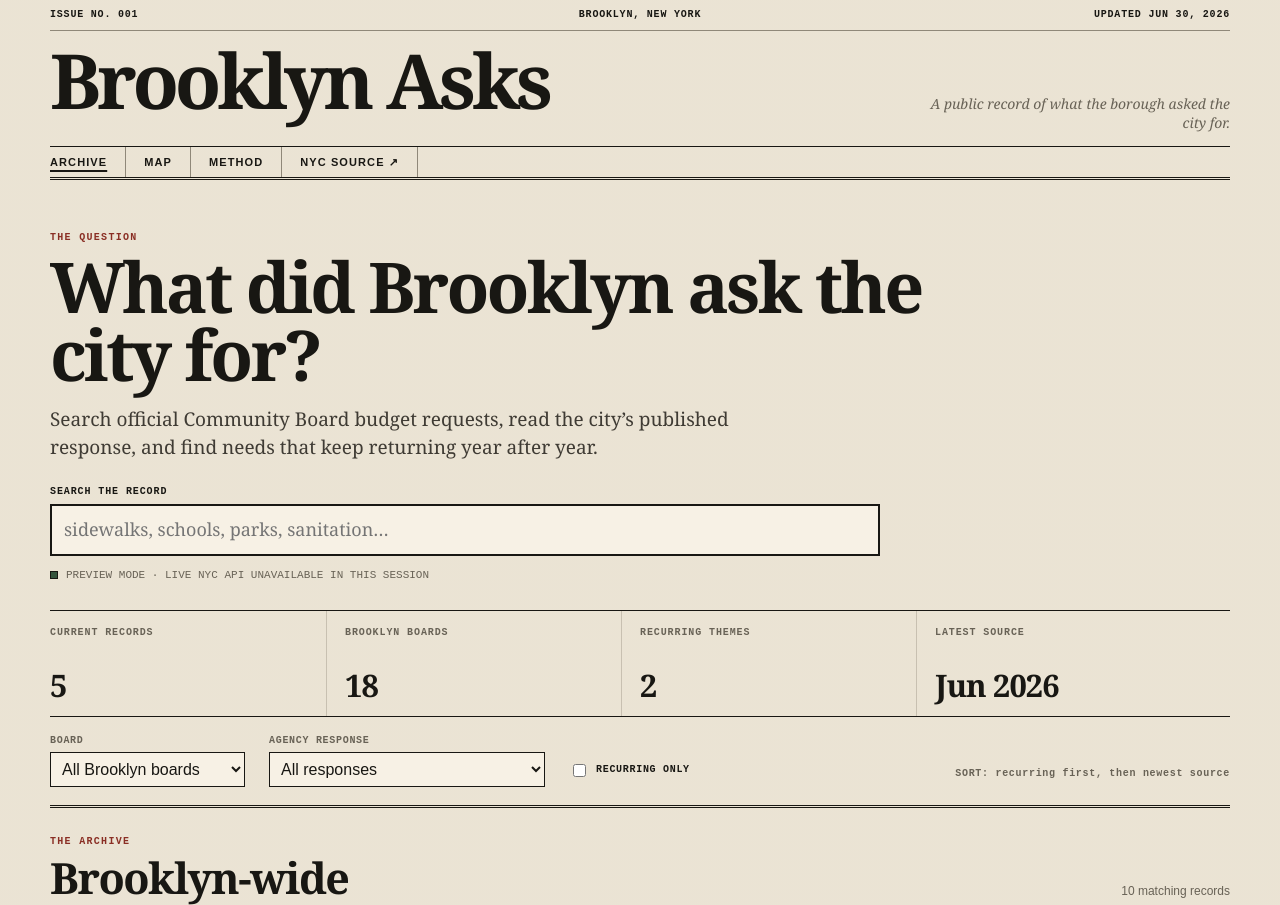
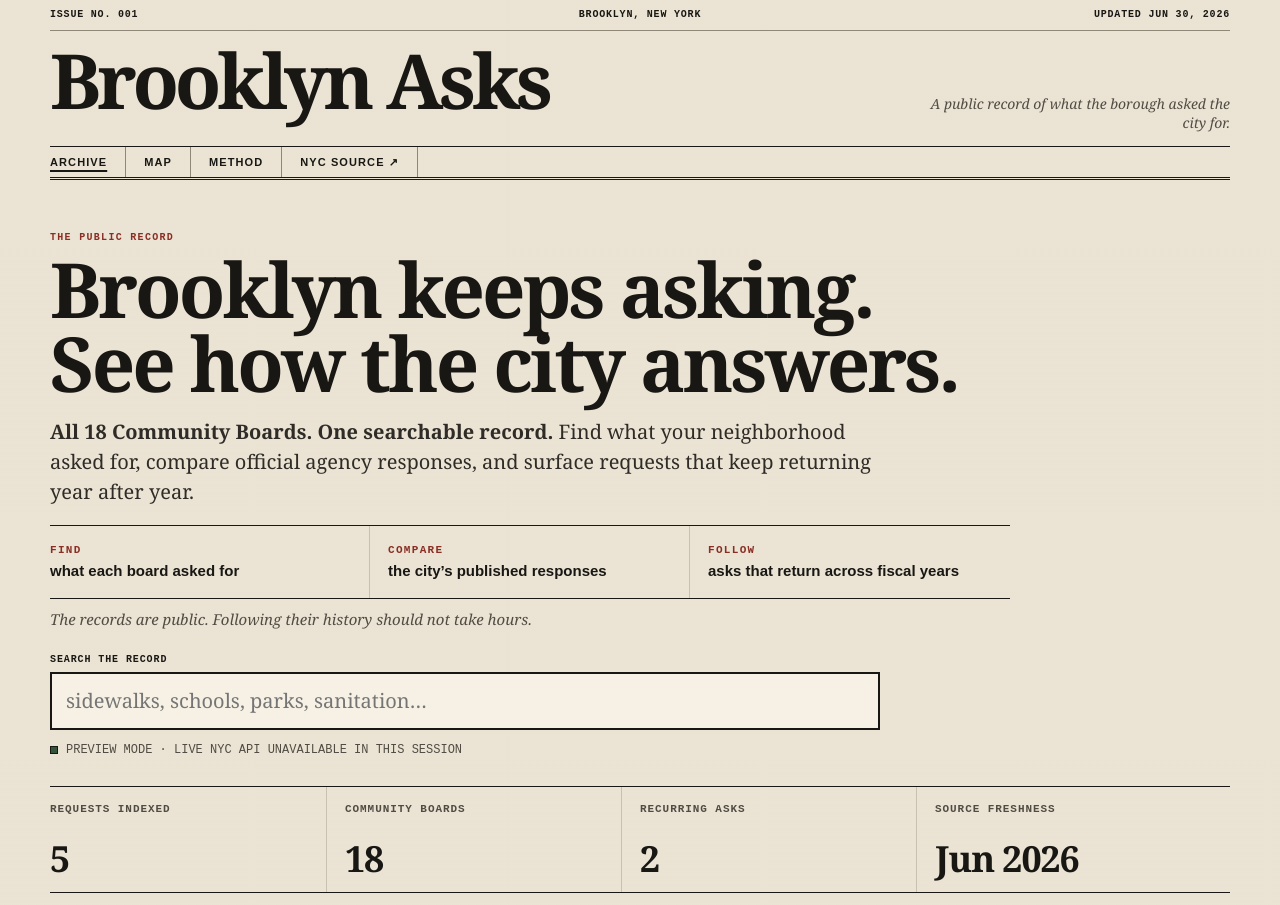
Before and after one commit to bpiper02/brooklyn-asks, a website: page public/index.html in a window 1280 px wide. Shown: the top 905 px of the page. Drawn offline with Linux system fonts and the light colour scheme; no server answers.

Commit message:
Strengthen hook and readability

```diff
--- a/public/index.html
+++ b/public/index.html
@@ -4,9 +4,10 @@
   <meta charset="utf-8" />
   <meta name="viewport" content="width=device-width,initial-scale=1" />
   <meta name="theme-color" content="#eee7d8" />
-  <meta name="description" content="A sourced public record of Brooklyn Community Board budget requests, agency responses, and recurring asks." />
+  <meta name="description" content="Search what Brooklyn Community Boards asked for, how city agencies responded, and which requests keep coming back." />
   <title>Brooklyn Asks — Public Record Tracker</title>
   <link rel="stylesheet" href="./styles.css" />
+  <link rel="stylesheet" href="./hooky.css" />
 </head>
 <body>
   <header class="site-header">
@@ -29,9 +30,16 @@
 
   <main id="top">
     <section class="intro" aria-labelledby="page-title">
-      <p class="section-label">THE QUESTION</p>
-      <h1 id="page-title">What did Brooklyn ask the city for?</h1>
-      <p class="dek">Search official Community Board budget requests, read the city’s published response, and find needs that keep returning year after year.</p>
+      <p class="section-label">THE PUBLIC RECORD</p>
+      <h1 id="page-title">Brooklyn keeps asking. See how the city answers.</h1>
+      <p class="dek"><strong>All 18 Community Boards. One searchable record.</strong> Find what your neighborhood asked for, compare official agency responses, and surface requests that keep returning year after year.</p>
+
+      <div class="value-strip" aria-label="What Brooklyn Asks helps you do">
+        <p><strong>FIND</strong><span>what each board asked for</span></p>
+        <p><strong>COMPARE</strong><span>the city’s published responses</span></p>
+        <p><strong>FOLLOW</strong><span>asks that return across fiscal years</span></p>
+      </div>
+      <p class="editor-note">The records are public. Following their history should not take hours.</p>
 
       <div class="search-row">
         <label class="search-field" for="search">
@@ -48,10 +56,10 @@
     </section>
 
     <section class="ledger" aria-label="Dataset summary">
-      <article><span class="ledger-label">CURRENT RECORDS</span><strong id="requestCount">—</strong></article>
-      <article><span class="ledger-label">BROOKLYN BOARDS</span><strong id="boardCount">18</strong></article>
-      <article><span class="ledger-label">RECURRING THEMES</span><strong id="repeatCount">—</strong></article>
-      <article><span class="ledger-label">LATEST SOURCE</span><strong id="latestDate">—</strong></article>
+      <article><span class="ledger-label">REQUESTS INDEXED</span><strong id="requestCount">—</strong></article>
+      <article><span class="ledger-label">COMMUNITY BOARDS</span><strong id="boardCount">18</strong></article>
+      <article><span class="ledger-label">RECURRING ASKS</span><strong id="repeatCount">—</strong></article>
+      <article><span class="ledger-label">SOURCE FRESHNESS</span><strong id="latestDate">—</strong></article>
     </section>
 
     <section class="filters" aria-label="Filter requests">
```
